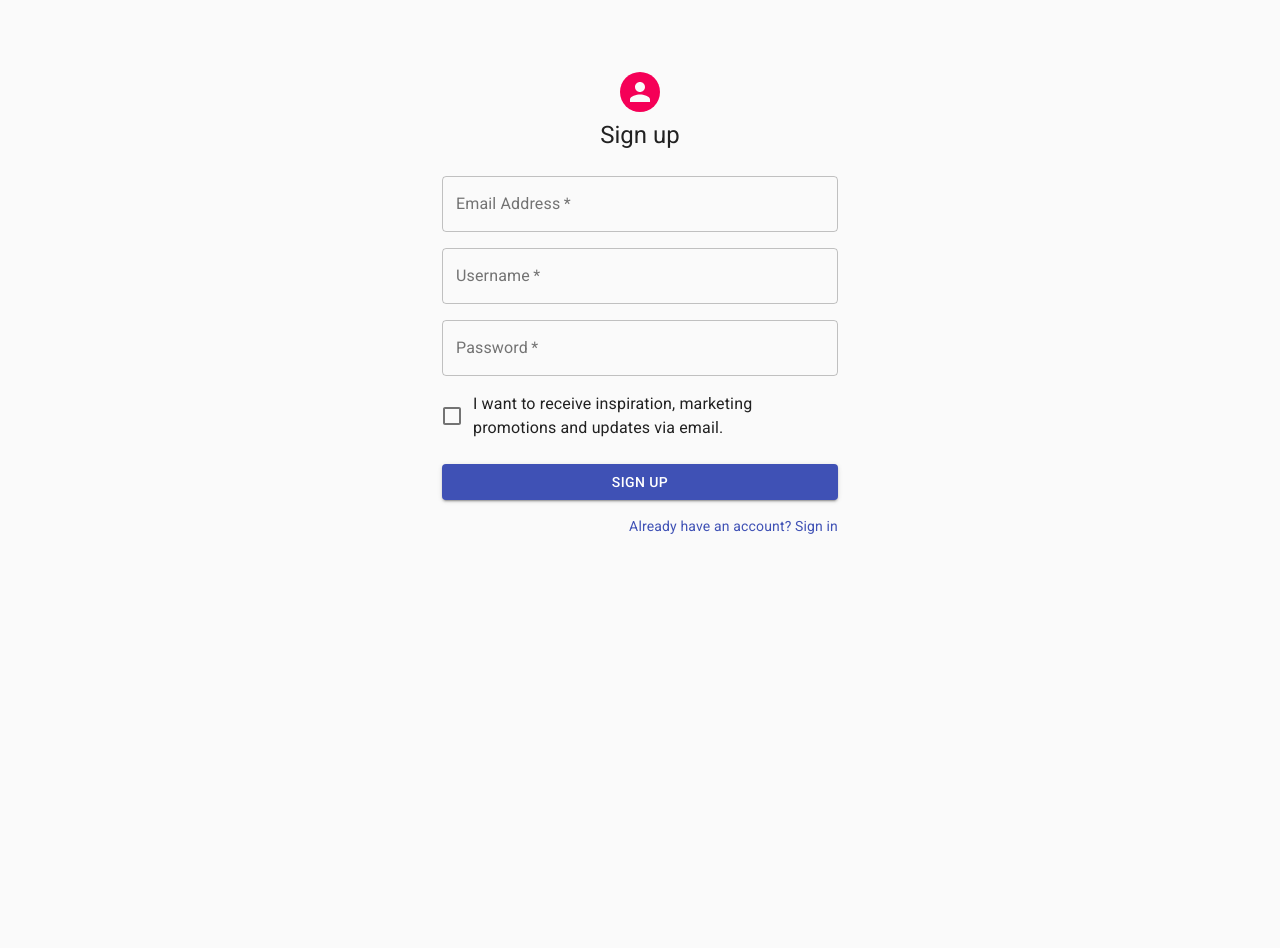
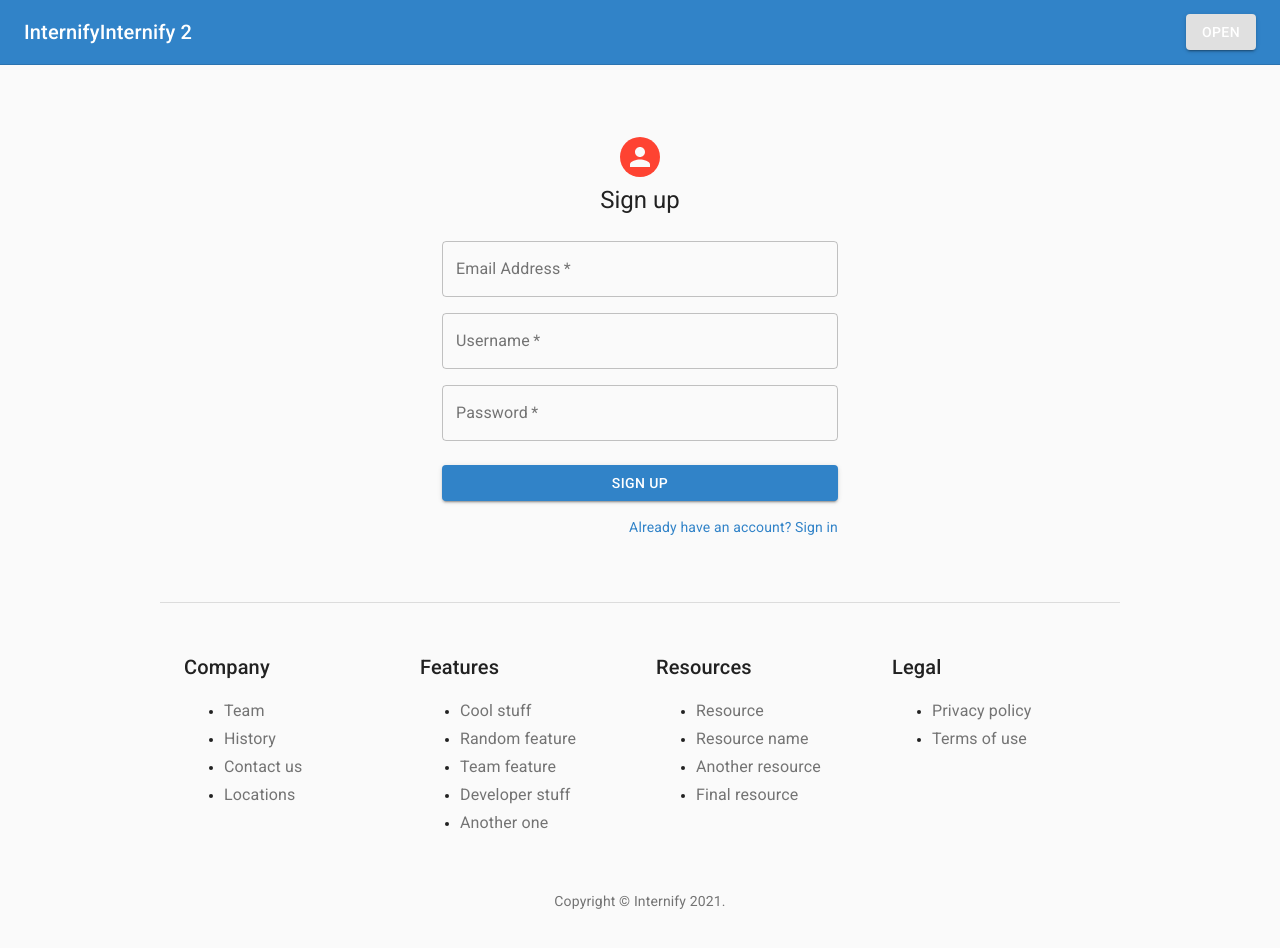
Before and after one commit to KalitaKonrad/internify-app, a Next.js app: page /auth/sign-up in a window 1280 px wide. Shown: the top 948 px of the page. Before the commit the page ends 800 px from the top, so only its background shows below. Built offline with nearby package versions, Linux system fonts and the light colour scheme.

Commit message:
feaT: add mainLayout and theme

```diff
--- a/pages/_app.tsx
+++ b/pages/_app.tsx
@@ -4,6 +4,7 @@ import Head from 'next/head';
 import CssBaseline from '@material-ui/core/CssBaseline';
 import { ThemeProvider } from '@material-ui/core/styles';
 import { theme } from '../theme';
+import { MainLayout } from '@components/atoms/MainLayout';
 
 function MyApp({ Component, pageProps }: AppProps): JSX.Element {
   React.useEffect(() => {
@@ -22,7 +23,9 @@ function MyApp({ Component, pageProps }: AppProps): JSX.Element {
       <ThemeProvider theme={theme}>
         {/* CssBaseline kickstart an elegant, consistent, and simple baseline to build upon. */}
         <CssBaseline />
-        <Component {...pageProps} />
+        <MainLayout>
+          <Component {...pageProps} />
+        </MainLayout>
       </ThemeProvider>
     </>
   );
--- /dev/null
+++ b/src/components/atoms/Footer.tsx
@@ -0,0 +1,84 @@
+import React from 'react';
+import Container from '@material-ui/core/Container';
+import { makeStyles } from '@material-ui/core/styles';
+import Typography from '@material-ui/core/Typography';
+import Grid from '@material-ui/core/Grid';
+import Link from '@material-ui/core/Link';
+import Box from '@material-ui/core/Box';
+
+const useStyles = makeStyles((theme) => ({
+  footer: {
+    borderTop: `1px solid ${theme.palette.divider}`,
+    marginTop: theme.spacing(8),
+    paddingTop: theme.spacing(3),
+    paddingBottom: theme.spacing(3),
+    [theme.breakpoints.up('sm')]: {
+      paddingTop: theme.spacing(6),
+      paddingBottom: theme.spacing(6),
+    },
+  },
+}));
+
+function Copyright() {
+  return (
+    <Typography variant="body2" color="textSecondary" align="center">
+      {'Copyright © '}
+      <Link color="inherit" href="https://material-ui.com/">
+        Internify
+      </Link>{' '}
+      {new Date().getFullYear()}
+      {'.'}
+    </Typography>
+  );
+}
+
+const footers = [
+  {
+    title: 'Company',
+    description: ['Team', 'History', 'Contact us', 'Locations'],
+  },
+  {
+    title: 'Features',
+    description: ['Cool stuff', 'Random feature', 'Team feature', 'Developer stuff', 'Another one'],
+  },
+  {
+    title: 'Resources',
+    description: ['Resource', 'Resource name', 'Another resource', 'Final resource'],
+  },
+  {
+    title: 'Legal',
+    description: ['Privacy policy', 'Terms of use'],
+  },
+];
+
+export const Footer: React.FC = () => {
+  const classes = useStyles();
+
+  return (
+    <Container maxWidth="md" component="footer" className={classes.footer}>
+      <Grid container spacing={4} justify="space-evenly">
+        {footers.map((footer) => (
+          <Grid item xs={6} sm={3} key={footer.title}>
+            <Typography variant="h6" color="textPrimary" gutterBottom>
+              {footer.title}
+            </Typography>
+            <ul>
+              {footer.description.map((item) => (
+                <li key={item}>
+                  <Link href="#" variant="subtitle1" color="textSecondary">
+                    {item}
+                  </Link>
+                </li>
+              ))}
+            </ul>
+          </Grid>
+        ))}
+      </Grid>
+      <Box mt={5}>
+        <Copyright />
+      </Box>
+    </Container>
+  );
+};
+
+export default Footer;
--- /dev/null
+++ b/src/components/atoms/Header.tsx
@@ -0,0 +1,46 @@
+import React, { useState } from 'react';
+import AppBar from '@material-ui/core/AppBar';
+import Toolbar from '@material-ui/core/Toolbar';
+import Typography from '@material-ui/core/Typography';
+import { makeStyles } from '@material-ui/core/styles';
+import { Box, Button, Drawer } from '@material-ui/core';
+
+const useStyles = makeStyles((theme) => ({
+  appBar: {
+    borderBottom: `1px solid ${theme.palette.divider}`,
+  },
+  toolbar: {
+    display: 'flex',
+    justifyContent: 'space-between',
+  },
+  toolbarLeftSide: {
+    display: 'flex',
+  },
+}));
+
+export const Header: React.FC = () => {
+  const classes = useStyles();
+
+  const [drawerOpen, setDrawerOpen] = useState(false);
+
+  return (
+    <AppBar position="static" color="primary" elevation={0} className={classes.appBar}>
+      <Toolbar className={classes.toolbar}>
+        <Box className={classes.toolbarLeftSide}>
+          <Typography variant="h6" color="inherit" noWrap>
+            Internify
+          </Typography>
+          <Typography variant="h6" color="inherit" noWrap>
+            Internify 2
+          </Typography>
+        </Box>
+        <Button color="inherit" variant="contained" onClick={() => setDrawerOpen(true)}>
+          open
+        </Button>
+      </Toolbar>
+      <Drawer anchor="right" open={drawerOpen} onClose={() => setDrawerOpen(false)}>
+        hehe
+      </Drawer>
+    </AppBar>
+  );
+};
--- /dev/null
+++ b/src/components/atoms/MainLayout.tsx
@@ -0,0 +1,13 @@
+import React from 'react';
+import Footer from '@components/atoms/Footer';
+import { Header } from '@components/atoms/Header';
+
+export const MainLayout: React.FC = ({ children }) => {
+  return (
+    <>
+      <Header />
+      {children}
+      <Footer />
+    </>
+  );
+};
--- a/src/components/organisms/SignUp.tsx
+++ b/src/components/organisms/SignUp.tsx
@@ -120,12 +120,6 @@ export const SignUp: React.FC = () => {
                 onChange={handleChange}
               />
             </Grid>
-            <Grid item xs={12}>
-              <FormControlLabel
-                control={<Checkbox value="allowExtraEmails" color="primary" />}
-                label="I want to receive inspiration, marketing promotions and updates via email."
-              />
-            </Grid>
           </Grid>
           <Button
             type="submit"
--- a/theme.ts
+++ b/theme.ts
@@ -1,3 +1,35 @@
 import { createTheme, responsiveFontSizes } from '@material-ui/core/styles';
+import { ThemeOptions } from '@material-ui/core/styles/createTheme';
 
-export const theme = responsiveFontSizes(createTheme());
+export const themeOptions: ThemeOptions = {
+  palette: {
+    type: 'light',
+    primary: {
+      main: '#3183c8',
+      light: '#aad4f5',
+      dark: '#1a4971',
+    },
+    secondary: {
+      main: '#fe4332',
+      light: '#fe5647',
+      dark: '#e53c2d',
+    },
+    error: {
+      main: '#dc3030',
+      light: '#e36363',
+      dark: '#b82020',
+    },
+    success: {
+      main: '#38c172',
+      light: '#74d99f',
+      dark: '#249d57',
+    },
+    warning: {
+      main: '#f4ca64',
+      dark: '#caa53d',
+      light: '#fae29f',
+    },
+  },
+};
+
+export const theme = responsiveFontSizes(createTheme(themeOptions));
```
Also changed, not shown: src/theme.ts (added).
